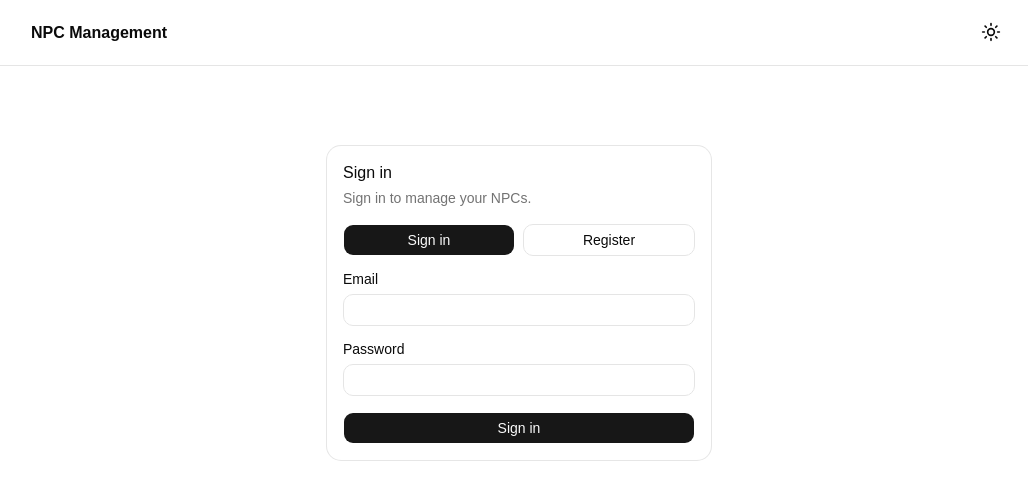
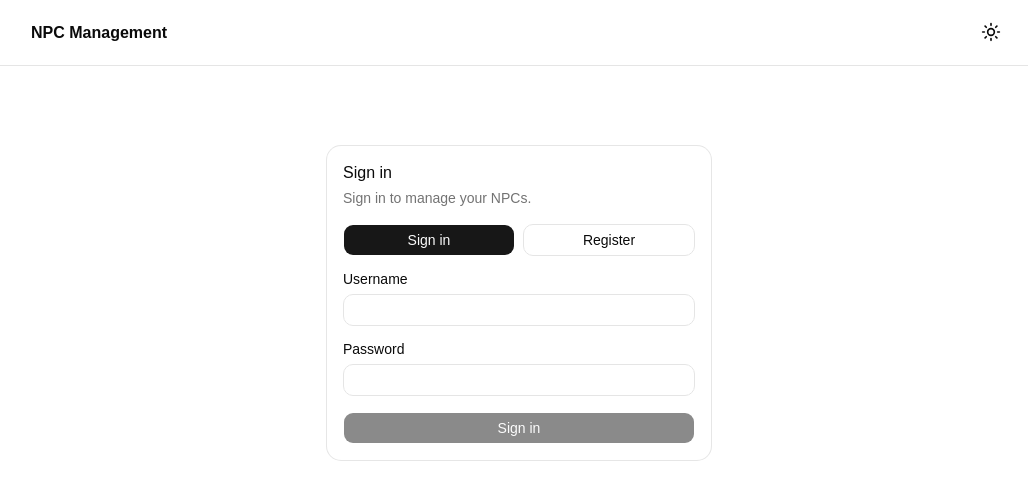
Before and after one commit to Joshuagzm/npcs-at-a-glance, a React (Vite) app in the folder frontend/: page /login in a window 1280 px wide. Shown: the top 500 px of the page, without its empty margins (121-1149 px from the left). Built offline with nearby package versions, Linux system fonts and the light colour scheme.

Commit message:
feat: reconfigure to only require username for login

```diff
--- a/frontend/src/components/auth-provider.tsx
+++ b/frontend/src/components/auth-provider.tsx
@@ -23,9 +23,8 @@ import {
 type AuthContextValue = {
   user: AuthUser | null
   isAuthenticated: boolean
-  login: (email: string, password: string) => Promise<AuthResponse>
+  login: (userName: string, password: string) => Promise<AuthResponse>
   register: (
-    email: string,
     userName: string,
     password: string,
   ) => Promise<AuthResponse>
@@ -45,15 +44,15 @@ export function AuthProvider({ children }: { children: ReactNode }) {
   // clearing the token on a 401) into React state.
   useEffect(() => subscribe(() => setSession(readSession())), [])
 
-  const login = useCallback(async (email: string, password: string) => {
-    const result = await loginApi(email, password)
+  const login = useCallback(async (userName: string, password: string) => {
+    const result = await loginApi(userName, password)
     setAuth(result.token, result.user)
     return result
   }, [])
 
   const register = useCallback(
-    async (email: string, userName: string, password: string) => {
-      const result = await registerApi(email, userName, password)
+    async (userName: string, password: string) => {
+      const result = await registerApi(userName, password)
       setAuth(result.token, result.user)
       return result
     },
--- a/frontend/src/components/form/fields.tsx
+++ b/frontend/src/components/form/fields.tsx
@@ -48,12 +48,14 @@ export function TextField({
   required,
   type = 'text',
   autoFocus,
+  autoComplete,
 }: {
   label?: string
   placeholder?: string
   required?: boolean
   type?: string
   autoFocus?: boolean
+  autoComplete?: string
 }) {
   const field = useFieldContext<string>()
   return (
@@ -65,6 +67,7 @@ export function TextField({
         placeholder={placeholder}
         required={required}
         autoFocus={autoFocus}
+        autoComplete={autoComplete}
         value={field.state.value}
         onChange={(e) => field.handleChange(e.target.value)}
         onBlur={field.handleBlur}
--- a/frontend/src/components/form/form-components.tsx
+++ b/frontend/src/components/form/form-components.tsx
@@ -9,11 +9,13 @@ export function SubmitButton({
   pendingLabel,
   pending,
   formId,
+  className,
 }: {
   label: string
   pendingLabel: string
   pending?: boolean
   formId?: string
+  className?: string
 }) {
   const form = useFormContext()
   return (
@@ -26,7 +28,12 @@ export function SubmitButton({
       {({ canSubmit, isSubmitting }) => {
         const busy = pending || isSubmitting
         return (
-          <Button type="submit" form={formId} disabled={!canSubmit || busy}>
+          <Button
+            type="submit"
+            form={formId}
+            className={className}
+            disabled={!canSubmit || busy}
+          >
             {busy ? pendingLabel : label}
           </Button>
         )
--- a/frontend/src/lib/api.ts
+++ b/frontend/src/lib/api.ts
@@ -226,20 +226,19 @@ export interface AuthResponse {
   user: AuthUser
 }
 
-export function login(email: string, password: string): Promise<AuthResponse> {
+export function login(userName: string, password: string): Promise<AuthResponse> {
   return request<AuthResponse>('/api/auth/login', {
     method: 'POST',
-    body: JSON.stringify({ email, password }),
+    body: JSON.stringify({ userName, password }),
   })
 }
 
 export function register(
-  email: string,
   userName: string,
   password: string,
 ): Promise<AuthResponse> {
   return request<AuthResponse>('/api/auth/register', {
     method: 'POST',
-    body: JSON.stringify({ email, userName, password }),
+    body: JSON.stringify({ userName, password }),
   })
 }
--- a/frontend/src/routes/login.tsx
+++ b/frontend/src/routes/login.tsx
@@ -1,5 +1,6 @@
-import { useState, type FormEvent } from 'react'
+import { useState } from 'react'
 import { createFileRoute, useNavigate } from '@tanstack/react-router'
+import { z } from 'zod'
 import { Button } from '@/components/ui/button'
 import {
   Card,
@@ -8,9 +9,8 @@ import {
   CardHeader,
   CardTitle,
 } from '@/components/ui/card'
-import { Input } from '@/components/ui/input'
-import { Label } from '@/components/ui/label'
 import { useAuth } from '@/components/auth-provider'
+import { useAppForm } from '@/components/form/app-form'
 
 export const Route = createFileRoute('/login')({
   component: LoginPage,
@@ -18,38 +18,54 @@ export const Route = createFileRoute('/login')({
 
 type Mode = 'login' | 'register'
 
+// Register enforces a minimum password length; login only requires a non-empty
+// password (existing accounts may pre-date the rule), so the schema depends on
+// the current mode.
+const loginFormSchema = (mode: Mode) =>
+  z.object({
+    userName: z.string().refine((v) => v.trim().length >= 3, {
+      message: 'Username must be at least 3 characters',
+    }),
+    password:
+      mode === 'register'
+        ? z.string().min(8, 'Password must be at least 8 characters')
+        : z.string().min(1, 'Password is required'),
+  })
+
 function LoginPage() {
   const { login, register } = useAuth()
   const navigate = useNavigate()
 
   const [mode, setMode] = useState<Mode>('login')
-  const [email, setEmail] = useState('')
-  const [userName, setUserName] = useState('')
-  const [password, setPassword] = useState('')
   const [error, setError] = useState<string | null>(null)
-  const [submitting, setSubmitting] = useState(false)
 
-  const switchMode = (next: Mode) => {
-    setMode(next)
+  const schema = loginFormSchema(mode)
+
+  const form = useAppForm({
+    defaultValues: { userName: '', password: '' },
+    validators: { onMount: schema, onChange: schema },
+    onSubmit: async ({ value }) => {
       setError(null)
-  }
-
-  const handleSubmit = async (event: FormEvent) => {
-    event.preventDefault()
-    setError(null)
-    setSubmitting(true)
       try {
         if (mode === 'login') {
-        await login(email, password)
+          await login(value.userName, value.password)
         } else {
-        await register(email, userName, password)
+          await register(value.userName, value.password)
         }
         await navigate({ to: '/' })
       } catch (err) {
         setError(err instanceof Error ? err.message : 'Something went wrong.')
-    } finally {
-      setSubmitting(false)
       }
+    },
+  })
+
+  const switchMode = (next: Mode) => {
+    if (next === mode) return
+    setMode(next)
+    setError(null)
+    // The password rule differs between modes, so re-check validity against the
+    // new schema rather than waiting for the next keystroke.
+    form.validateAllFields('change')
   }
 
   return (
@@ -83,48 +99,35 @@ function LoginPage() {
             </Button>
           </div>
 
-          <form onSubmit={handleSubmit} className="space-y-4">
-            <div className="space-y-2">
-              <Label htmlFor="email">Email</Label>
-              <Input
-                id="email"
-                type="email"
-                autoComplete="email"
+          <form
+            onSubmit={(e) => {
+              e.preventDefault()
+              form.handleSubmit()
+            }}
+            className="space-y-4"
+          >
+            <form.AppField name="userName">
+              {(field) => (
+                <field.TextField
+                  label="Username"
                   required
-                value={email}
-                onChange={(e) => setEmail(e.target.value)}
+                  autoComplete="username"
                 />
-            </div>
+              )}
+            </form.AppField>
 
-            {mode === 'register' && (
-              <div className="space-y-2">
-                <Label htmlFor="userName">Username</Label>
-                <Input
-                  id="userName"
-                  type="text"
-                  autoComplete="username"
+            <form.AppField name="password">
+              {(field) => (
+                <field.TextField
+                  label="Password"
+                  type="password"
                   required
-                  minLength={3}
-                  value={userName}
-                  onChange={(e) => setUserName(e.target.value)}
-                />
-              </div>
-            )}
-
-            <div className="space-y-2">
-              <Label htmlFor="password">Password</Label>
-              <Input
-                id="password"
-                type="password"
                   autoComplete={
                     mode === 'login' ? 'current-password' : 'new-password'
                   }
-                required
-                minLength={mode === 'register' ? 8 : undefined}
-                value={password}
-                onChange={(e) => setPassword(e.target.value)}
                 />
-            </div>
+              )}
+            </form.AppField>
 
             {error && (
               <p className="text-sm text-destructive" role="alert">
@@ -132,13 +135,13 @@ function LoginPage() {
               </p>
             )}
 
-            <Button type="submit" className="w-full" disabled={submitting}>
-              {submitting
-                ? 'Please wait…'
-                : mode === 'login'
-                  ? 'Sign in'
-                  : 'Create account'}
-            </Button>
+            <form.AppForm>
+              <form.SubmitButton
+                label={mode === 'login' ? 'Sign in' : 'Create account'}
+                pendingLabel="Please wait…"
+                className="w-full"
+              />
+            </form.AppForm>
           </form>
         </CardContent>
       </Card>
```
Also changed, not shown: 1 other file (tests, documents, lock files or other folders). Lines whose indentation alone changed are shown as unchanged.
